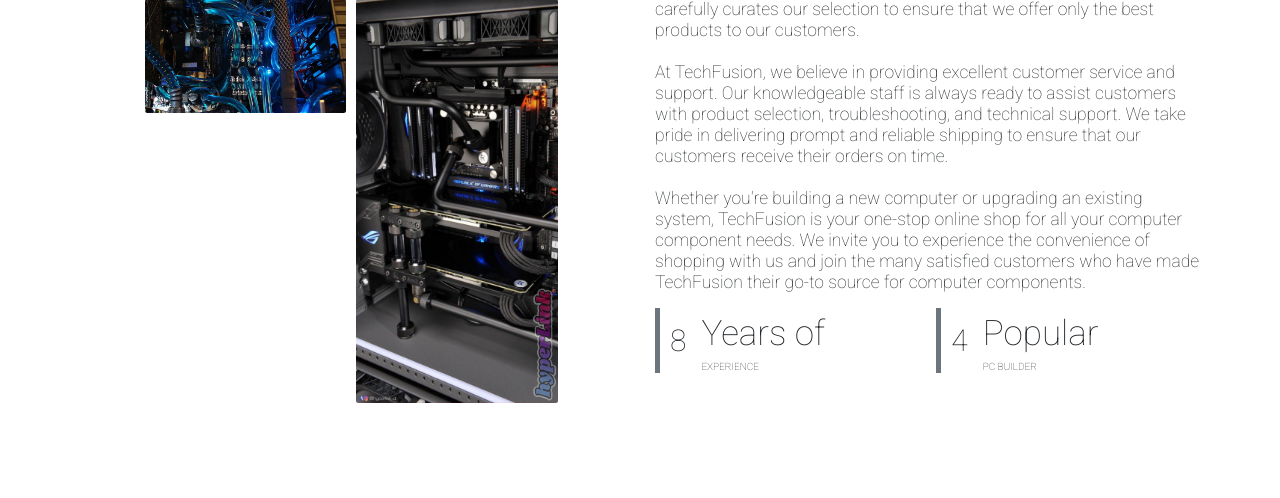
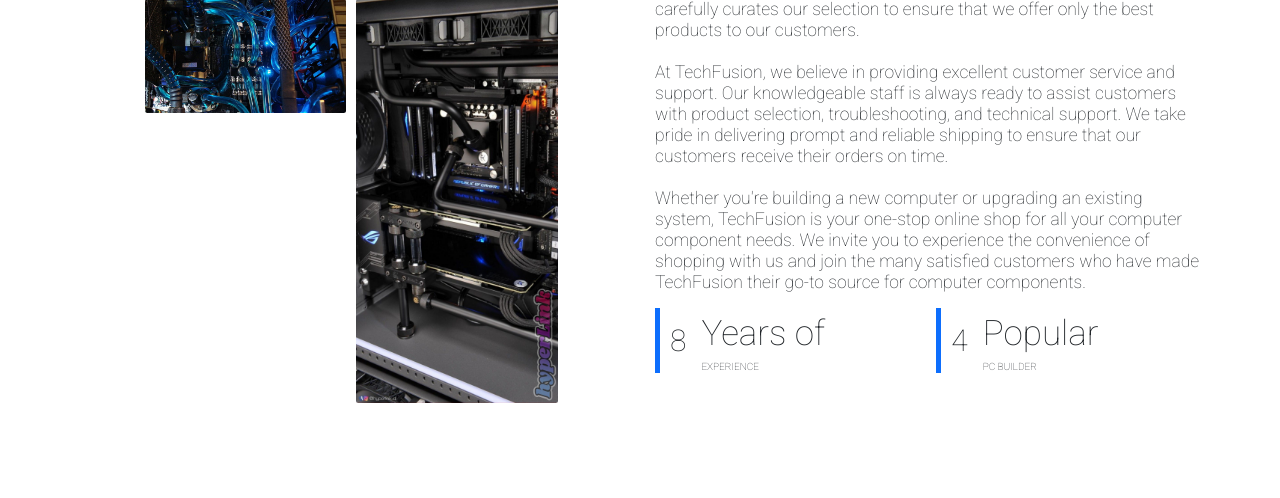
Before and after one commit to luciferedx/TechFusionADB, a PHP site: page /home.php in a window 1280 px wide. Shown: the part 1222-1720 px from the top of the page. Run offline with PHP 8.4, Linux system fonts and the light colour scheme; data comes from the database, SQL or seed files in the repository; data that the repository does not hold is empty; some libraries are stand-ins or nearby versions.

```diff
--- a/home.php
+++ b/home.php
@@ -176,10 +176,10 @@ include 'components/add_cart.php';
 }
 
 #loginow{
-   margin-top: 1rem;
+   margin-top: 0px;
    display: inline-block;
-   font-size: 2rem;
-   padding:1rem 3rem;
+   font-size: 1.5rem;
+   padding:1rem 1rem;
    cursor: pointer;
    text-transform: capitalize;
    transition: .2s linear;
@@ -305,7 +305,7 @@ html{
 
             <div class="row g-4 mb-4">
               <div class="col-sm-6">
-                <div class="d-flex align-items-center border-start border-5 border-secondary px-3">
+                <div class="d-flex align-items-center border-start border-5 border-primary px-3">
                   <h1 class="flex-shrink-0 display-5 mb-0" data-toggle="counter-up">8</h1>
                   <div class="ps-4">
                     <p class="mb-0">Years of</p>
@@ -314,7 +314,7 @@ html{
                 </div>
               </div>
               <div class="col-sm-6">
-                <div class="d-flex align-items-center border-start border-5 border-secondary px-3">
+                <div class="d-flex align-items-center border-start border-5 border-primary px-3">
                   <h1 class="flex-shrink-0 display-5 mb-0" data-toggle="counter-up">4</h1>
                   <div class="ps-4">
                     <p class="mb-0">Popular</p>
```
